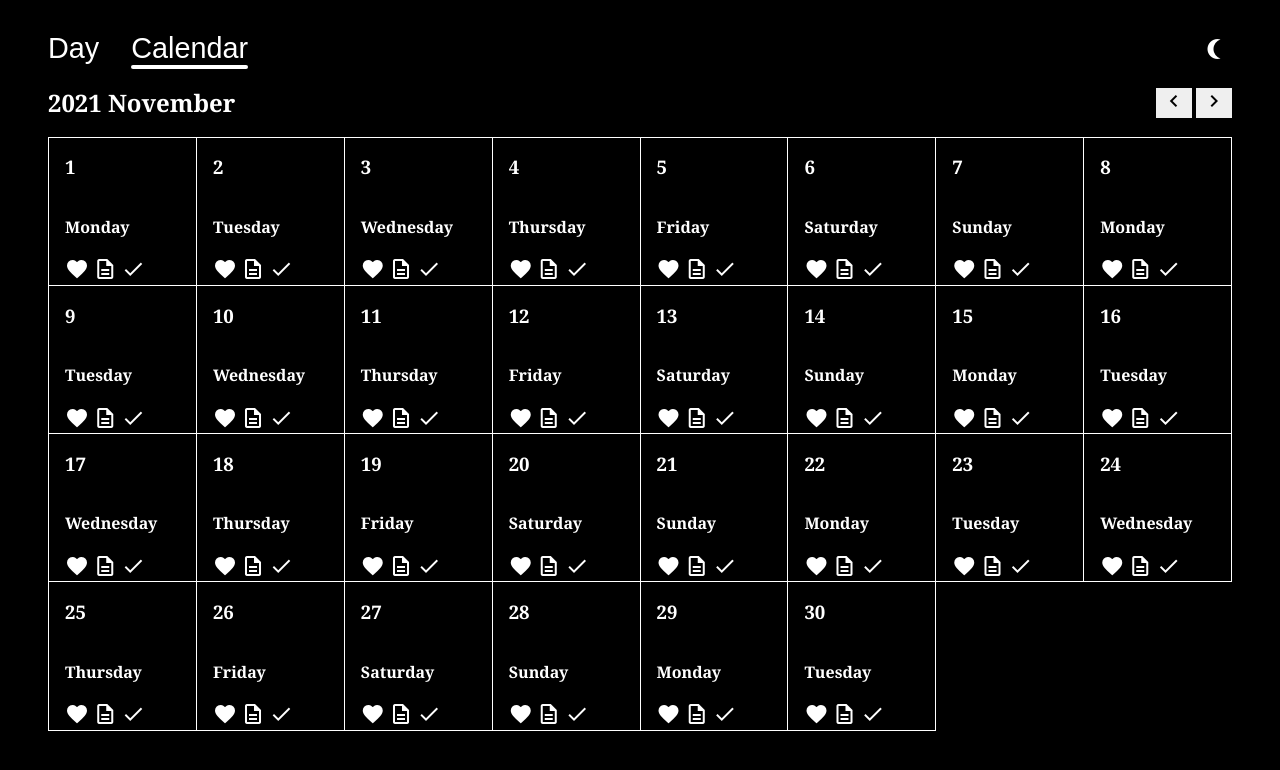
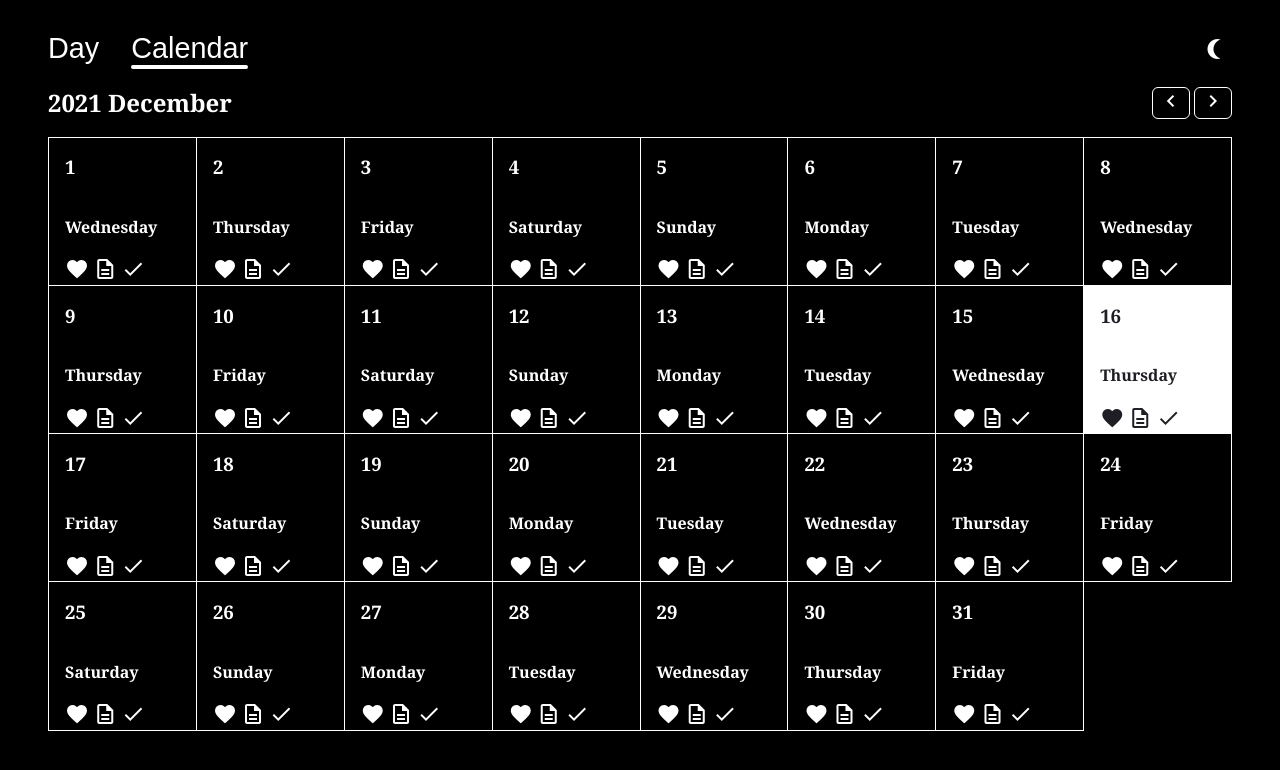
Before and after one commit to Alejosv07/Practice-Calendar, a plain HTML site: page index.html in a window 1280 px wide. Both pictures are taken after a click on the button "nightlight_round". Drawn offline with Linux system fonts and the light colour scheme.

Commit message:
change styles

```diff
--- a/css/styles.css
+++ b/css/styles.css
@@ -1,6 +1,7 @@
 :root {
-    --color--p: black;
-    --color--s: white;
+    --color-oscuro: black;
+    --color-fondo: #ededed;
+    --color-claro: white;
     --color--hoverNav: rgb(219, 24, 24);
 }
 
@@ -17,8 +18,8 @@ body {
     font-family: Georgia, 'Times New Roman', Times, serif;
     margin: 0 3rem;
     min-height: 100vh;
-    background-color: var(--color--s);
-    color: var(--color--p);
+    background-color: var(--color-fondo);
+    color: var(--color-oscuro);
 }
 
 
@@ -44,7 +45,7 @@ header
 
 .nav__btn {
     text-decoration: none;
-    color: var(--color--p);
+    color: var(--color-oscuro);
 }
 
 .nav__btn:hover::after {
@@ -66,7 +67,7 @@ header
     width: 100%;
     height: 4px;
     border-radius: 6px;
-    background-color: var(--color--p);
+    background-color: var(--color-oscuro);
     -webkit-border-radius: 6px;
     -moz-border-radius: 6px;
     -ms-border-radius: 6px;
@@ -81,7 +82,7 @@ header
     cursor: pointer;
     border: none;
     background-color: transparent;
-    color: var(--color--p);
+    color: var(--color-oscuro);
 }
 
 .container__header {
@@ -92,7 +93,14 @@ header
 
 .btn {
     cursor: pointer;
-    border: 0;
+    border-radius: 6px;
+    border: 1px solid var(--color-oscuro);
+    background-color: var(--color-fondo);
+    color: var(--color-oscuro);
+    -webkit-border-radius: 6px;
+    -moz-border-radius: 6px;
+    -ms-border-radius: 6px;
+    -o-border-radius: 6px;
 }
 
 .btn:active {
@@ -117,8 +125,8 @@ header
 .calendario {
     display: grid;
     grid-template-columns: repeat(auto-fit, minmax(140px, 1fr));
-    border-top: 1px solid var(--color--p);
-    border-left: 1px solid var(--color--p);
+    border-top: 1px solid var(--color-oscuro);
+    border-left: 1px solid var(--color-oscuro);
 }
 
 .calendario__celda {
@@ -126,12 +134,17 @@ header
     flex-wrap: wrap;
     flex-direction: column;
     padding: 0 1em;
-    border-right: 1px solid var(--color--p);
-    border-bottom: 1px solid var(--color--p);
+    border-right: 1px solid var(--color-oscuro);
+    border-bottom: 1px solid var(--color-oscuro);
 }
 
 .calendario__celda:hover {
     cursor: pointer;
-    background-color: var(--color--p);
-    color: var(--color--s);
+    background-color: var(--color-oscuro);
+    color: var(--color-claro);
 }
+
+.active-day {
+    background-color: var(--color-oscuro);
+    color: var(--color-claro);
+}
--- a/index.html
+++ b/index.html
@@ -53,6 +53,27 @@
             <!-- end controls next prev -->
         </div>
         <div class="calendario" id="calendario">
+
+            <div class="calendario__celda active-day">
+                <!-- day -->
+                <h3 class="calendario__celda__day">1</h3>
+                <h4 class="calendario__celda__week__day">Domingo</h4>
+                <!-- end day -->
+                <!-- calendario footer -->
+                <div class="calendario__celda__footer">
+                    <span class="material-icons-outlined">
+                        favorite
+                        </span>
+                    <span class="material-icons-outlined">
+                            description
+                            </span>
+                    <span class="material-icons-outlined">
+                                done
+                                </span>
+                </div>
+                <!-- end calendario footer -->
+            </div>
+
         </div>
         <!-- end container calendario -->
     </div>
--- a/js/logica.js
+++ b/js/logica.js
@@ -6,17 +6,19 @@ const darkMode = document.getElementById("darkMode");
 
 
 
-let month = new Date().getMonth();
+let month = new Date().getMonth() + 1;
 let year = new Date().getFullYear();
 let months = ["January", "February", "March", "April", "May", "June",
     "July", "August", "September", "October", "November", "December"
 ];
-let weekDays = ["Monday", "Tuesday", "Wednesday", "Thursday", "Friday", "SaturDay", "Sunday"];
-let modeDark = false;
+let weekDays = ["Sunday", "Monday", "Tuesday", "Wednesday", "Thursday", "Friday", "Saturday"];
+let modeDark = true;
+
+
 
 //constructor init
 const init = () => {
-    calendario__month.innerText = months[month - 1] + " " + year;
+    calendario__month.innerText = months[month - 2] + " " + year;
     btnPreview.addEventListener("click", () => { chageDate(-1) });
     btnNext.addEventListener("click", () => { chageDate(1) });
     darkMode.addEventListener("click", () => {
@@ -38,16 +40,26 @@ function chageDate(btn) {
     let template = document.createElement("template");
     let quantityDay = new Date(year, month, 0).getDate() + 1;
 
+
+    let today = new Date(new Date().getMonth() + 1 + "-" + new Date().getDate() + "-" + new Date().getFullYear());
     let event;
     let options = { weekday: 'long' };
 
+    let headerDay = "";
     for (let index = 1; index < quantityDay; index++) {
-        event = new Date(Date.parse(year + "-" + month + "-" + index));
+        event = new Date(month + "-" + index + "-" + year);
+
+        //If is today back special color
+        if (event.getTime() == today.getTime()) {
+            headerDay = `<div class="calendario__celda active-day">`;
+        } else {
+            headerDay = `<div class="calendario__celda">`;
+        }
         template.innerHTML += `
-        <div class="calendario__celda">
+        ${headerDay}
         <!-- day -->
-        <h3 class="calendario__celda__day">${index}</h3>
-        <h4 class="calendario__celda__week__day">${event.toLocaleDateString('en-US', options)}</h4>
+        <h3 class="calendario__celda__day">${event.getDate()}</h3>
+        <h4 class="calendario__celda__week__day">${weekDays[event.getDay()]}</h4>
         <!-- end day -->
         <!-- calendario footer -->
         <div class="calendario__celda__footer">
@@ -63,22 +75,20 @@ function chageDate(btn) {
         </div>
         <!-- end calendario footer -->
         </div>`;
-        console.log("Dia " + index);
-        console.log("mes " + month);
-        console.log("ano " + year);
-        console.log(event);
     }
     calendario.innerHTML = template.innerHTML;
 }
 
 const modeDarkF = () => {
     if (modeDark) {
-        document.documentElement.style.setProperty("--color--p", "black");
-        document.documentElement.style.setProperty("--color--s", "white");
+        document.documentElement.style.setProperty("--color-oscuro", "white");
+        document.documentElement.style.setProperty("--color-fondo", "black");
+        document.documentElement.style.setProperty("--color-claro", "#1F1E24");
         modeDark = false;
     } else {
-        document.documentElement.style.setProperty("--color--p", "white");
-        document.documentElement.style.setProperty("--color--s", "black");
+        document.documentElement.style.setProperty("--color-oscuro", "black");
+        document.documentElement.style.setProperty("--color-fondo", "#ededed");
+        document.documentElement.style.setProperty("--color-claro", "white");
         modeDark = true;
     }
 }
```
